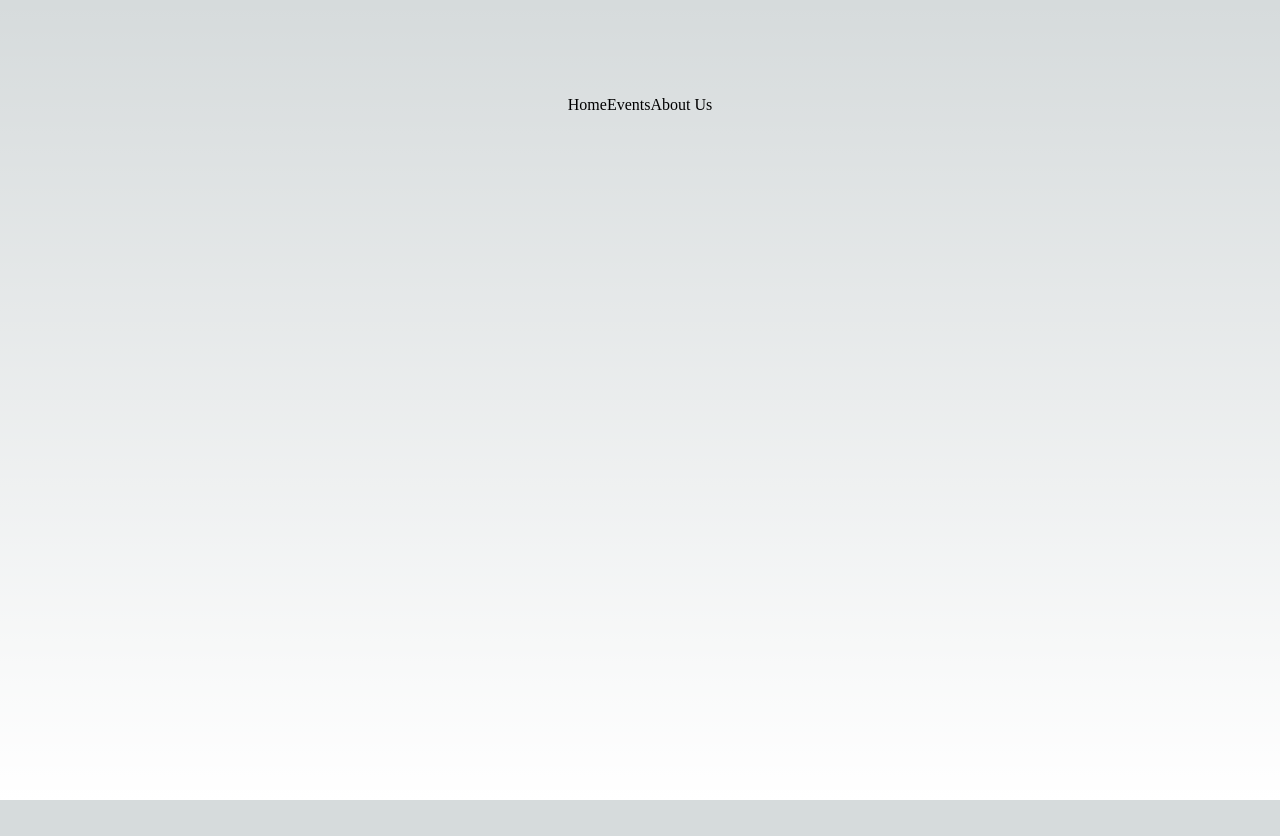
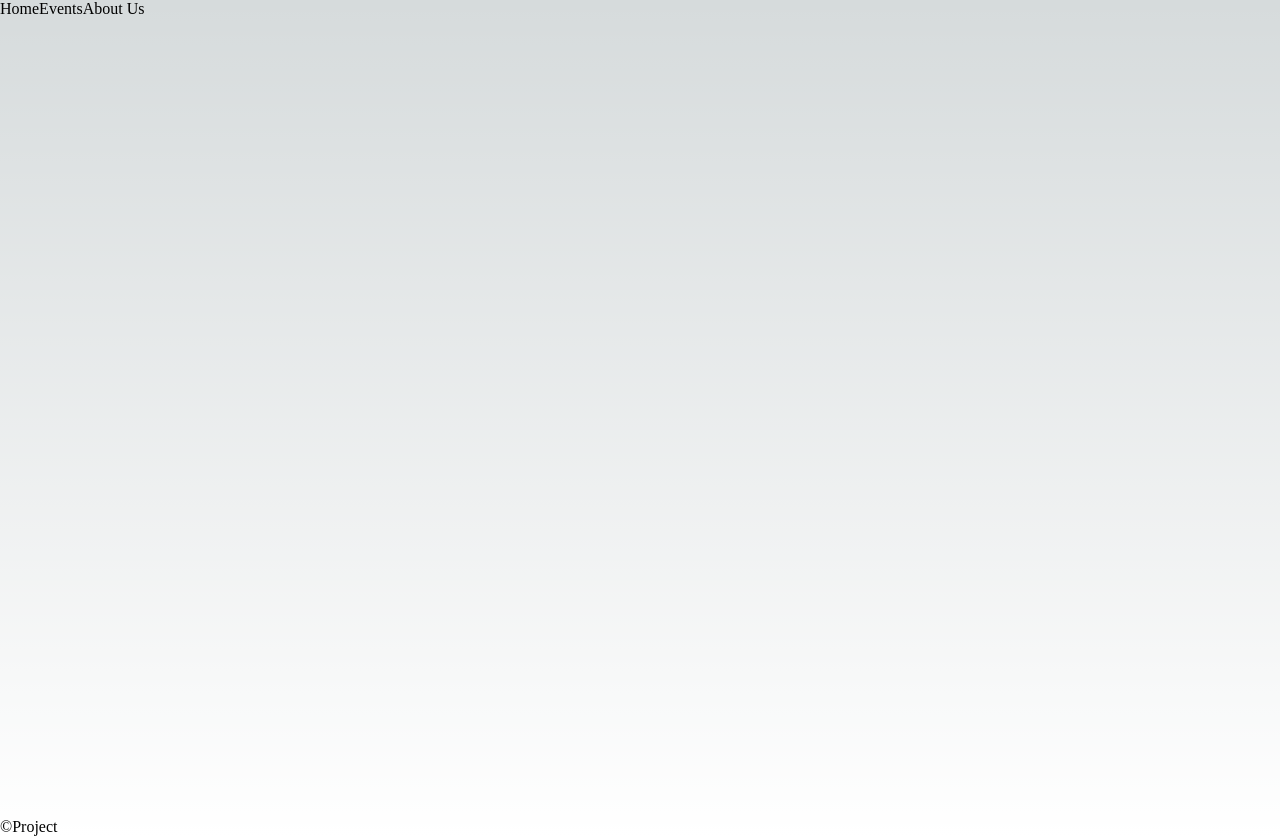
Before and after one commit to Anastasiia-Obushenko/events_app, a Next.js app: page / in a window 1280 px wide. Before the commit the page ends 800 px from the top, so only its background shows below. Built offline with nearby package versions, Linux system fonts and the light colour scheme.

Commit message:
add main and footer

```diff
--- a/src/pages/index.js
+++ b/src/pages/index.js
@@ -14,7 +14,6 @@ export default function Home() {
         <meta name="viewport" content="width=device-width, initial-scale=1" />
         <link rel="icon" href="/favicon.ico" />
       </Head>
-      <main className={styles.main}>
       <header>
         <nav>
           <img />
@@ -23,7 +22,12 @@ export default function Home() {
           <a href='/about-us'>About Us</a>
         </nav>
       </header>
+      <main className={styles.main}>
+
       </main>
+      <footer className={styles.footer}>
+        <p>©Project</p>
+      </footer>
     </>
   );
 }
```
Lines whose indentation alone changed are shown as unchanged.
